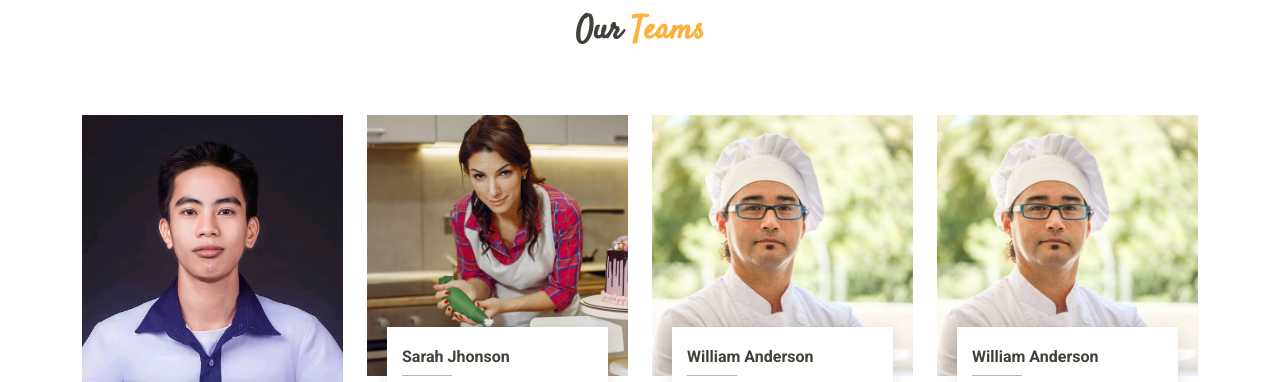
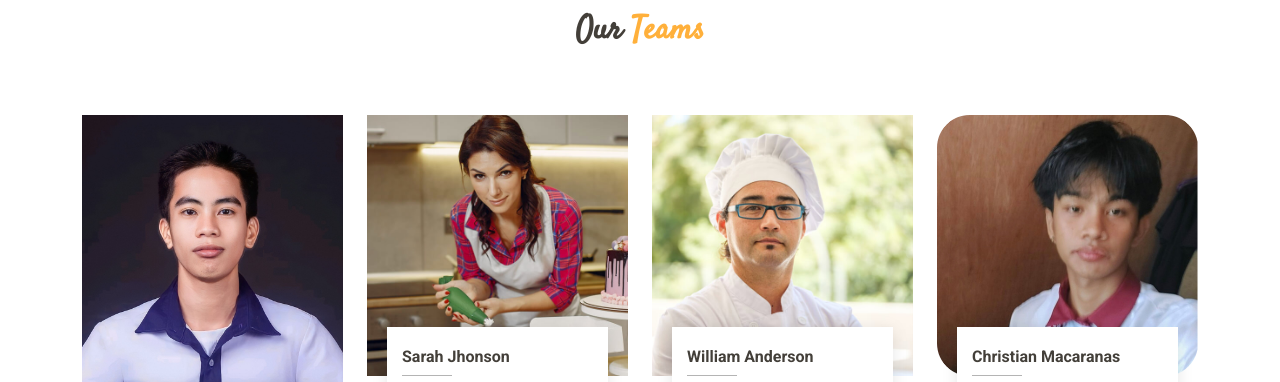
Before and after one commit to resultadiether/Delicious, a plain HTML site: page Delicious/index.html in a window 1280 px wide. Shown: the part 4986-5368 px from the top of the page. Drawn offline with Linux system fonts and the light colour scheme.

Commit message:
macaranas ulit

```diff
--- a/Delicious/index.html
+++ b/Delicious/index.html
@@ -605,9 +605,9 @@
 
           <div class="col-lg-3 col-md-5" data-aos="fade-up" data-aos-delay="150">
             <div class="member">
-              <div class="pic"><img src="assets/img/chefs/chefs-3.jpg" class="img-fluid" alt=""></div>
+              <div class="pic"><img src="assets/img/chefs/macaranas.webp" class="img-fluid" alt=""></div>
               <div class="member-info">
-                <h4>William Anderson</h4>
+                <h4>Christian Macaranas</h4>
                 <span>Cook</span>
                 <div class="social">
                   <a href=""><i class="bi bi-twitter-x"></i></a>
```
